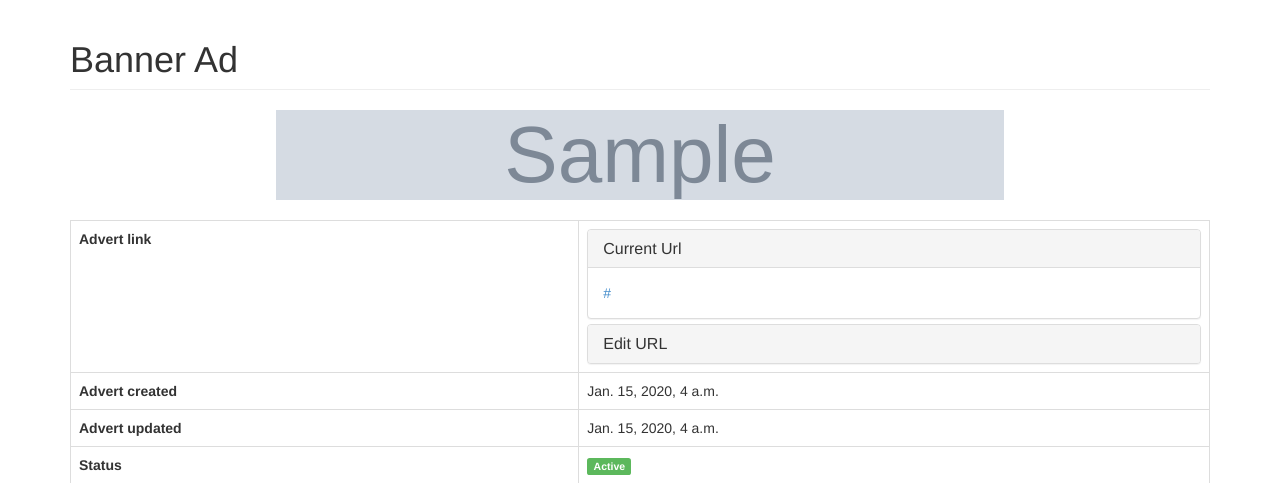
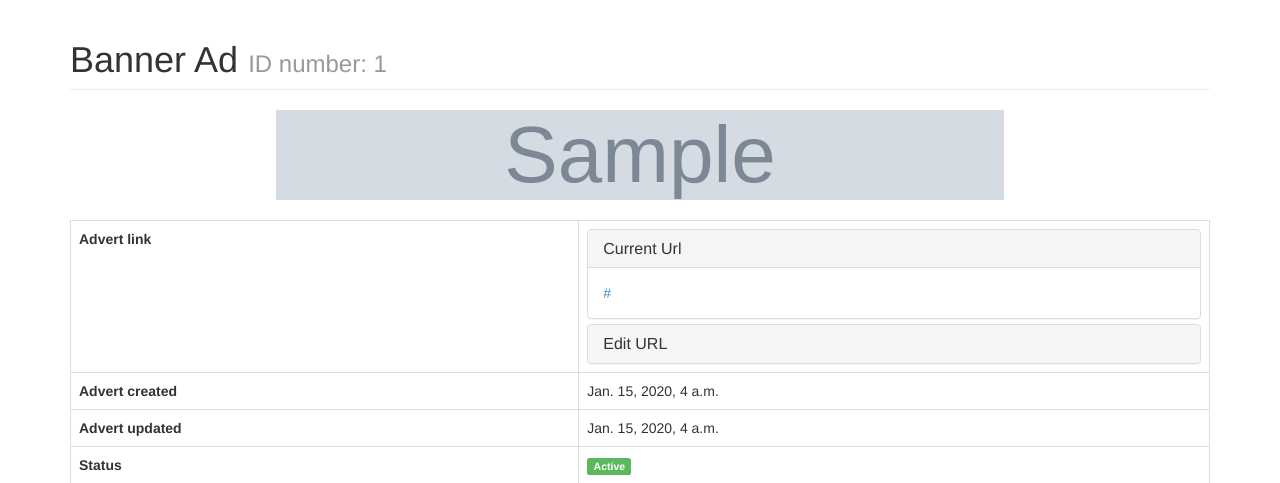
Before and after one commit to wdq/OpenAds, a Django app: template advertisements/templates/advertisements/statistics/advert_statistics.html in a window 1280 px wide. Shown: the part 72-555 px from the top of the page. Run offline with Django 3.2, Linux system fonts and the light colour scheme; tables that the repository leaves empty hold one stand-in row (values such as "Sample post"); the template is opened without the code that fills it: values that come from a table or form of the project are taken from there, most other values are stand-ins (such as "Sample title", 1, 10 or a date in 2020); grey boxes marked "Sample" are stand-in pictures; some libraries are stand-ins or nearby versions.

Commit message:
Added id number to each ad

```diff
--- a/advertisements/templates/advertisements/statistics/advert_statistics.html
+++ b/advertisements/templates/advertisements/statistics/advert_statistics.html
@@ -2,7 +2,10 @@
 {% load static %}
 {% load crispy_forms_tags %}
 
-{% block page-title %}{{ advert.get_ad_type_display }}{% endblock %}
+{% block page-title %}
+  {{ advert.get_ad_type_display }}
+  <small>ID number: {{ advert.pk }}</small>
+{% endblock %}
 
 {% block content %}
   {% if advert.is_side %}
```
